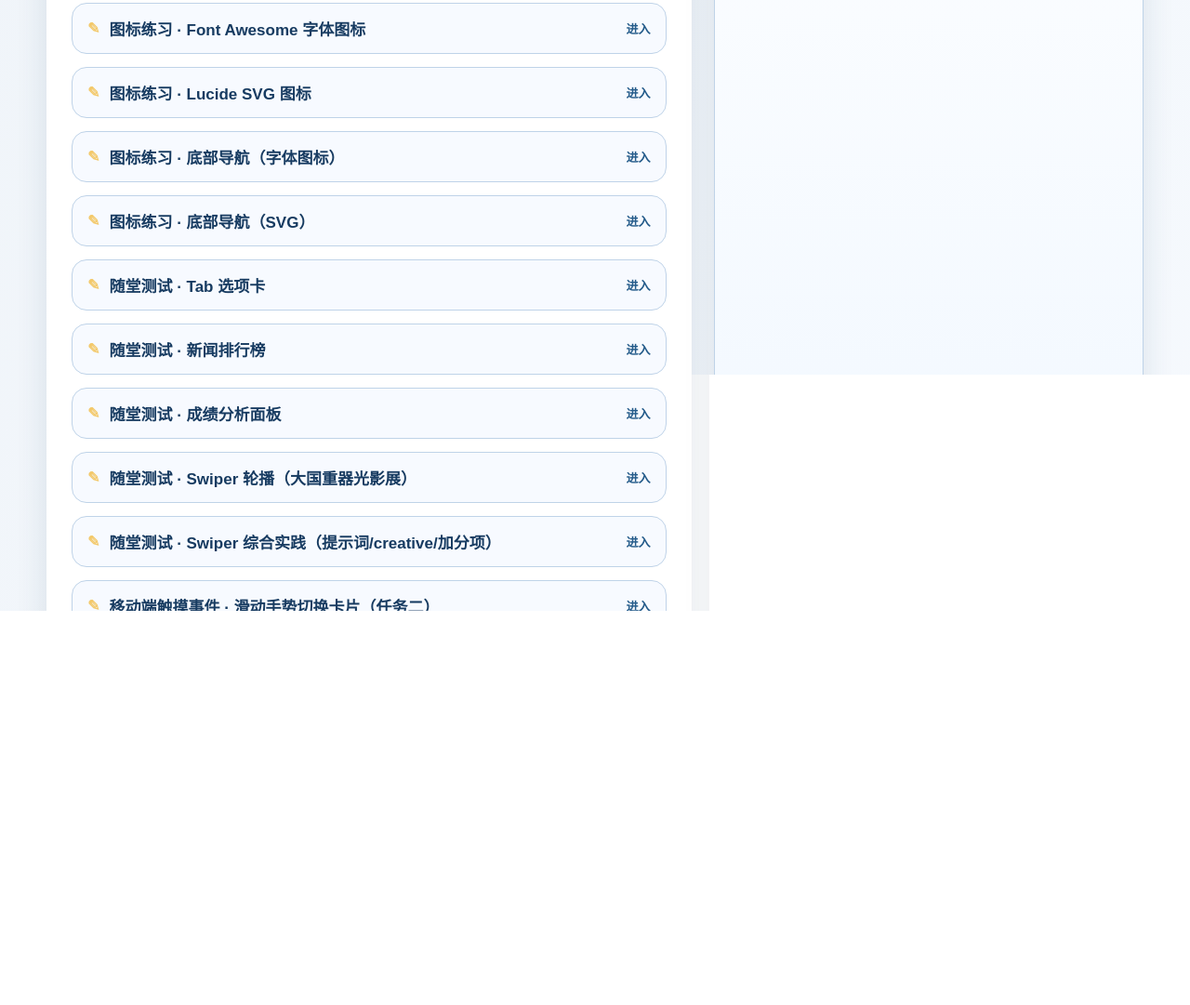
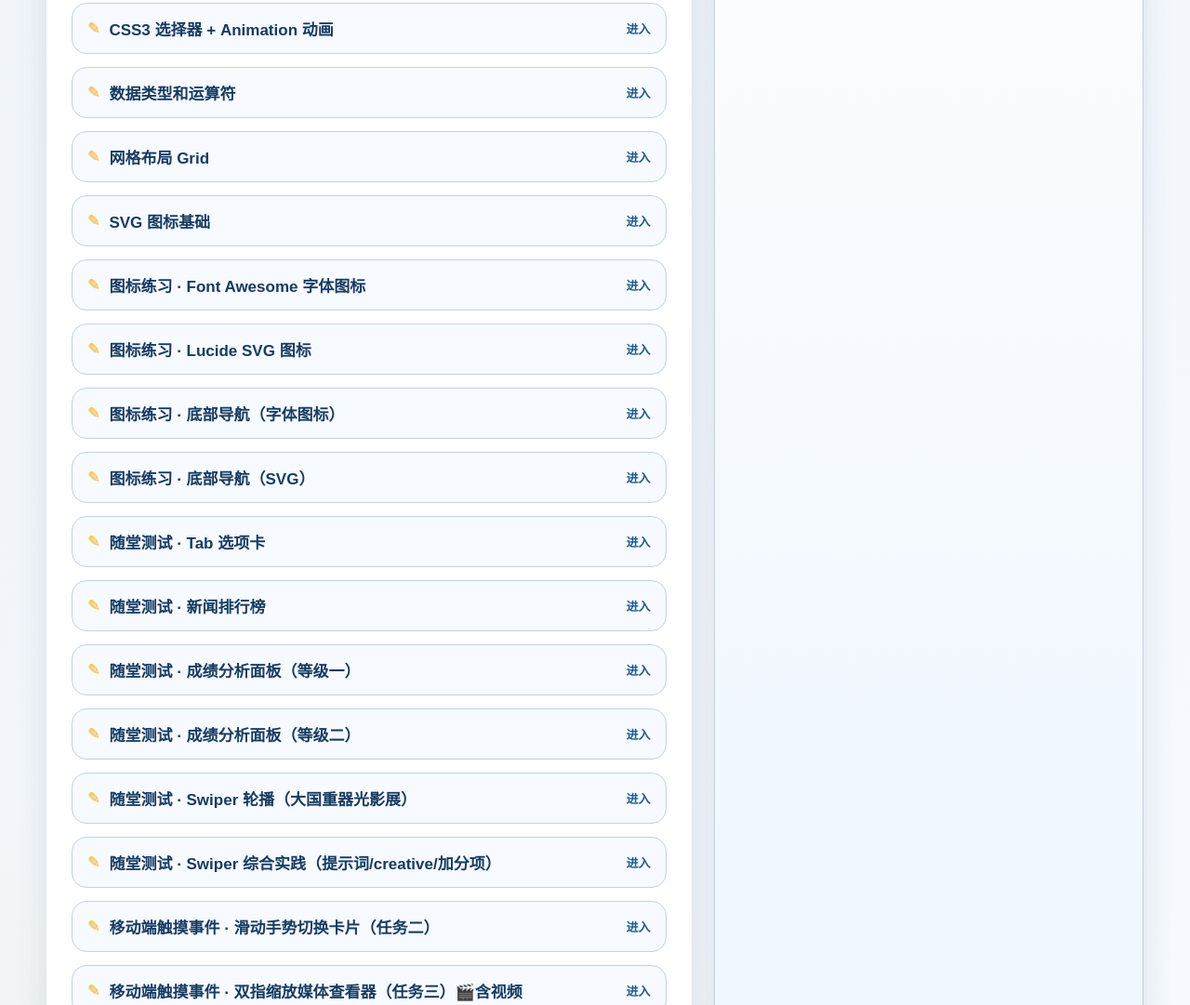
Before and after one commit to ysw0802/yinsongwang, a plain HTML site: page upload_site/index.html in a window 1280 px wide. Shown: the part 1122-2203 px from the top of the page at 93% size. Drawn offline with Linux system fonts and the light colour scheme.

Commit message:
课堂目录补全：修复错误链接，补入5个缺失模块，22个模块按课程顺序排列

```diff
--- a/upload_site/index.html
+++ b/upload_site/index.html
@@ -653,6 +653,22 @@
             <a href="layout004.html">进入</a>
           </div>
           <div class="module-item">
+            <div class="module-name">CSS3 选择器 + Animation 动画</div>
+            <a href="css3004.html">进入</a>
+          </div>
+          <div class="module-item">
+            <div class="module-name">数据类型和运算符</div>
+            <a href="dataTyp004.html">进入</a>
+          </div>
+          <div class="module-item">
+            <div class="module-name">网格布局 Grid</div>
+            <a href="grid004.html">进入</a>
+          </div>
+          <div class="module-item">
+            <div class="module-name">SVG 图标基础</div>
+            <a href="svg004.html">进入</a>
+          </div>
+          <div class="module-item">
             <div class="module-name">图标练习 · Font Awesome 字体图标</div>
             <a href="iconfont-1.html">进入</a>
           </div>
@@ -677,8 +693,12 @@
             <a href="news-rank.html">进入</a>
           </div>
           <div class="module-item">
-            <div class="module-name">随堂测试 · 成绩分析面板</div>
-            <a href="starter-level2.html">进入</a>
+            <div class="module-name">随堂测试 · 成绩分析面板（等级一）</div>
+            <a href="starter-level1ysw-802.html">进入</a>
+          </div>
+          <div class="module-item">
+            <div class="module-name">随堂测试 · 成绩分析面板（等级二）</div>
+            <a href="starter-level2ysw-802.html">进入</a>
           </div>
           <div class="module-item">
             <div class="module-name">随堂测试 · Swiper 轮播（大国重器光影展）</div>
@@ -693,7 +713,7 @@
             <a href="mobile-gesture.html">进入</a>
           </div>
           <div class="module-item">
-            <div class="module-name">移动端触摸事件 · 双指缩放图片查看器（任务三）</div>
+            <div class="module-name">移动端触摸事件 · 双指缩放媒体查看器（任务三）🎬含视频</div>
             <a href="mobile-zoom.html">进入</a>
           </div>
           <div class="module-item">
```
Also changed, not shown: upload_site/ysw_prompt.md (+4 -0 lines).
